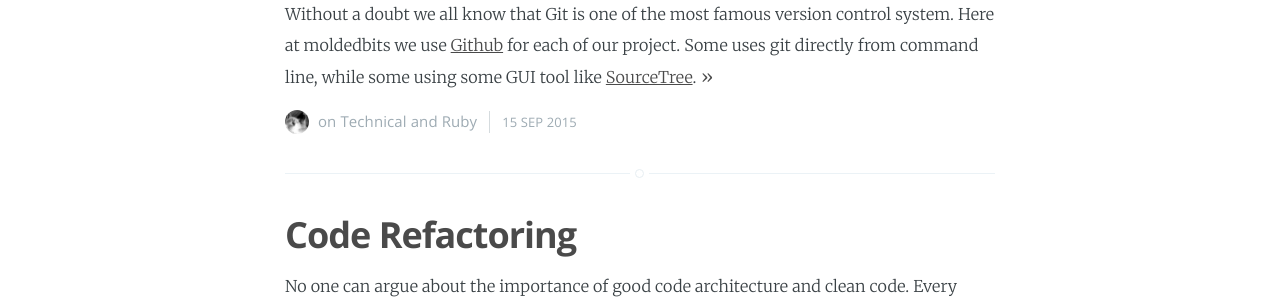
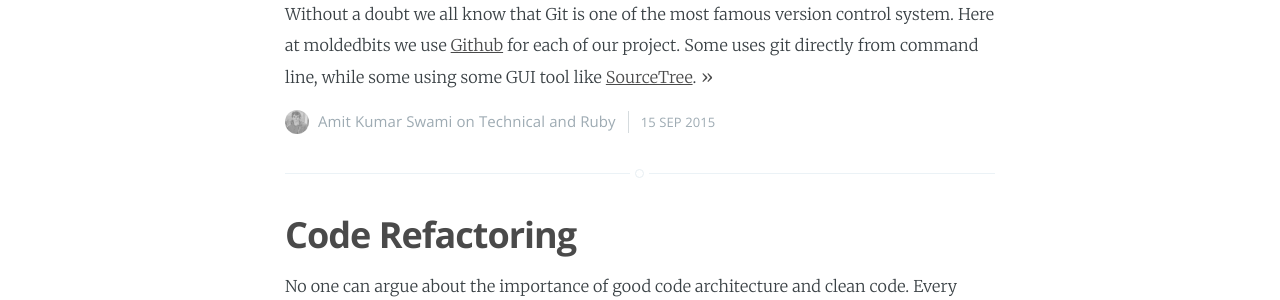
Before and after one commit to moldedbits/moldedbits.github.io, a Jekyll site: the page built from index.html, in a window 1280 px wide. Shown: the part 468-768 px from the top of the page. Built offline with Jekyll 4.4.1, drawn with Linux system fonts in a browser that asks for light colours; Markdown is read by kramdown in place of the engine named in the settings; the list of posts is cut into pages by our own code.

Commit message:
Added author amit.

```diff
--- a/_data/people.yml
+++ b/_data/people.yml
@@ -7,3 +7,8 @@ aashish:
   name: Aashish Dhawan
   description: iOS and anything interesting
   image: aashish.jpg
+
+amit:
+  name: Amit Kumar Swami
+  description: iOS, Rails and new tech
+  image: amit.jpg
```
Also changed, not shown: assets/images/people/amit.jpg (added).
